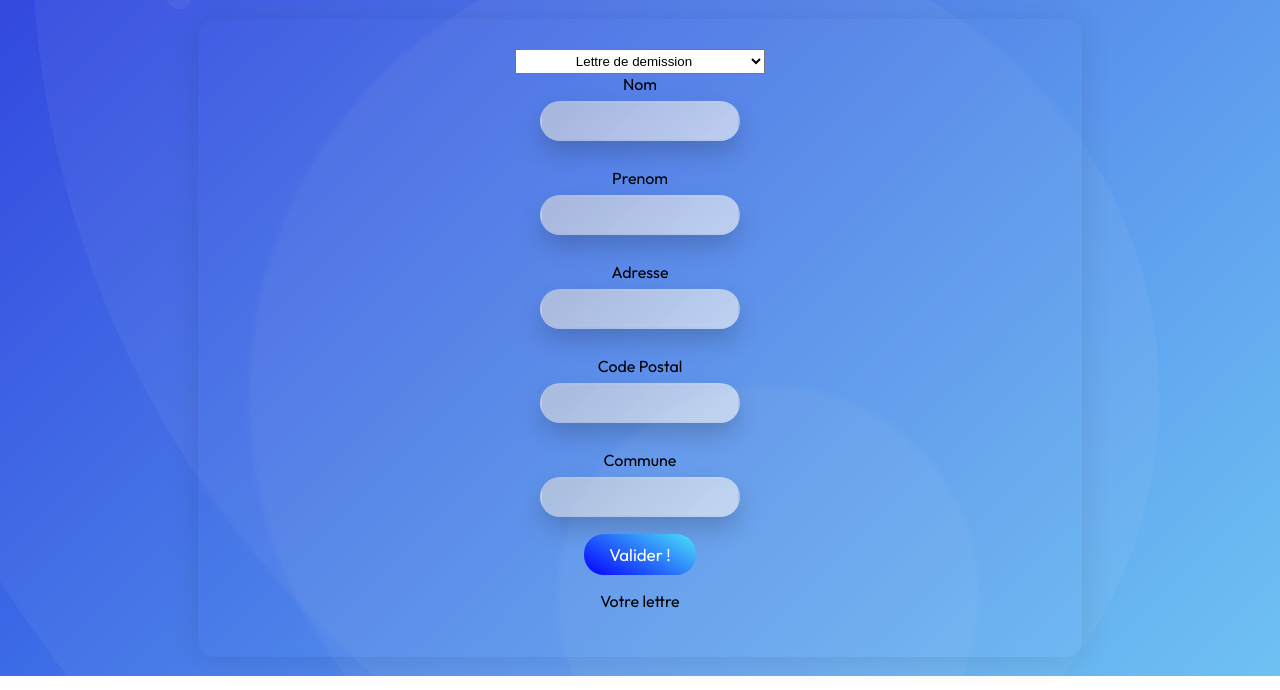
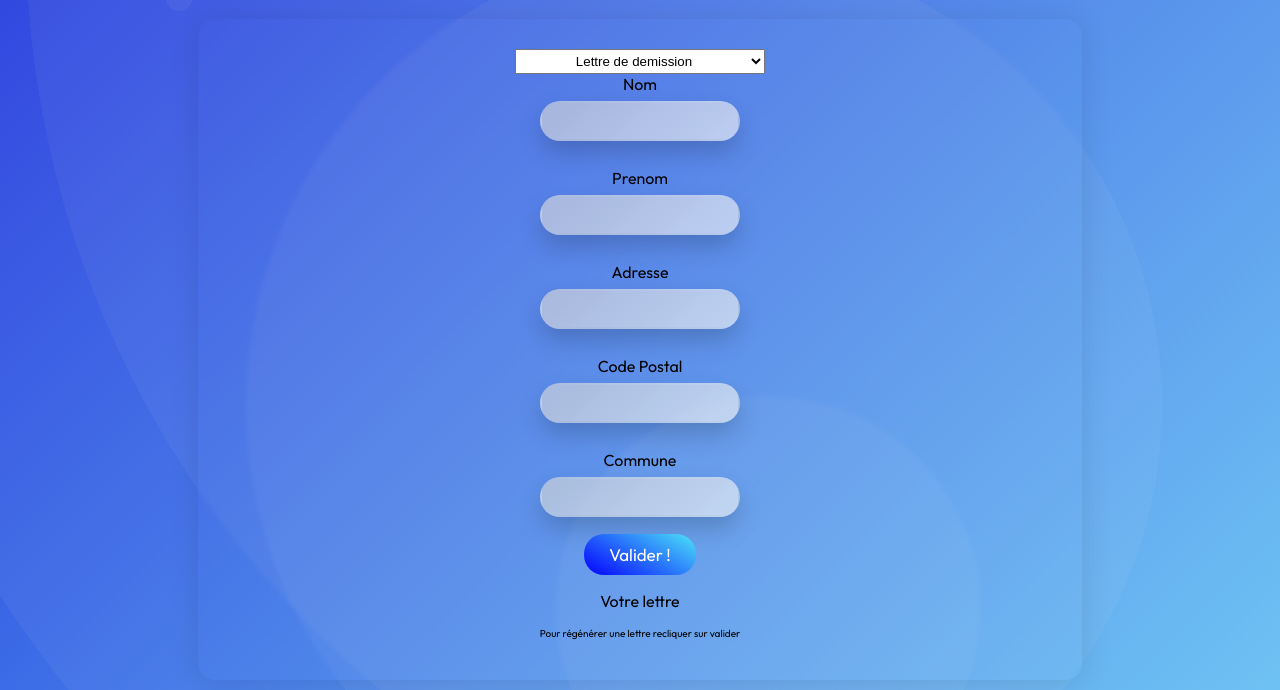
Before and after one commit to HamzaJsr/Projet-Generateur-Lettres, a website built with webpack: page public/index.html in a window 1280 px wide. Shown: the part 124-814 px from the top of the page. Built offline with nearby package versions, Linux system fonts and the light colour scheme.

Commit message:
Ajout de infos régénérer lettres

```diff
--- a/public/index.html
+++ b/public/index.html
@@ -115,6 +115,9 @@
           <button class="btnSubmit" type="submit">Valider !</button>
         </form>
         <p>Votre lettre</p>
+        <p class="infoLettre">
+          Pour régénérer une lettre recliquer sur valider
+        </p>
         <!-- Test de loader -->
         <div class="loader" style="display: none">
           <div class="pencil">
--- a/public/style.css
+++ b/public/style.css
@@ -249,3 +249,7 @@ button:hover {
 .getPdfbutton {
   margin: 10px;
 }
+
+.infoLettre {
+  font-size: 10px;
+}
```
